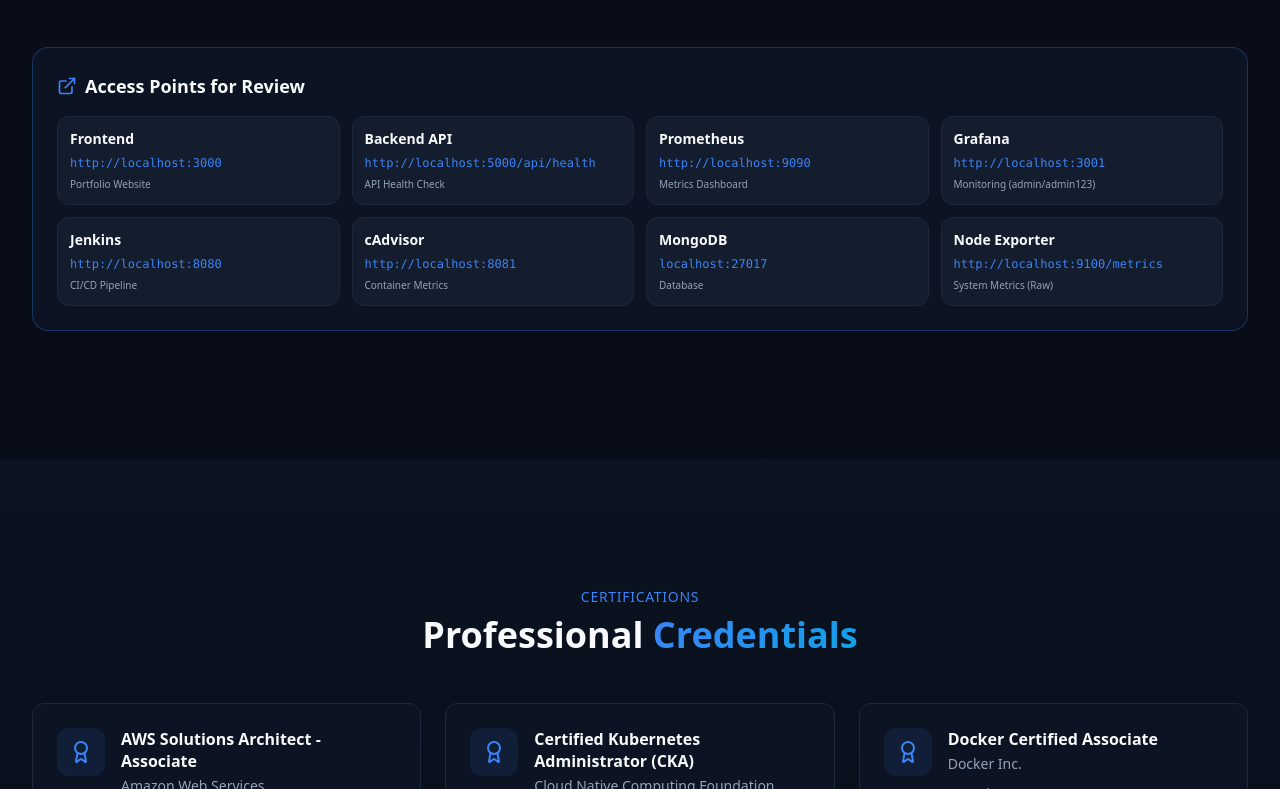
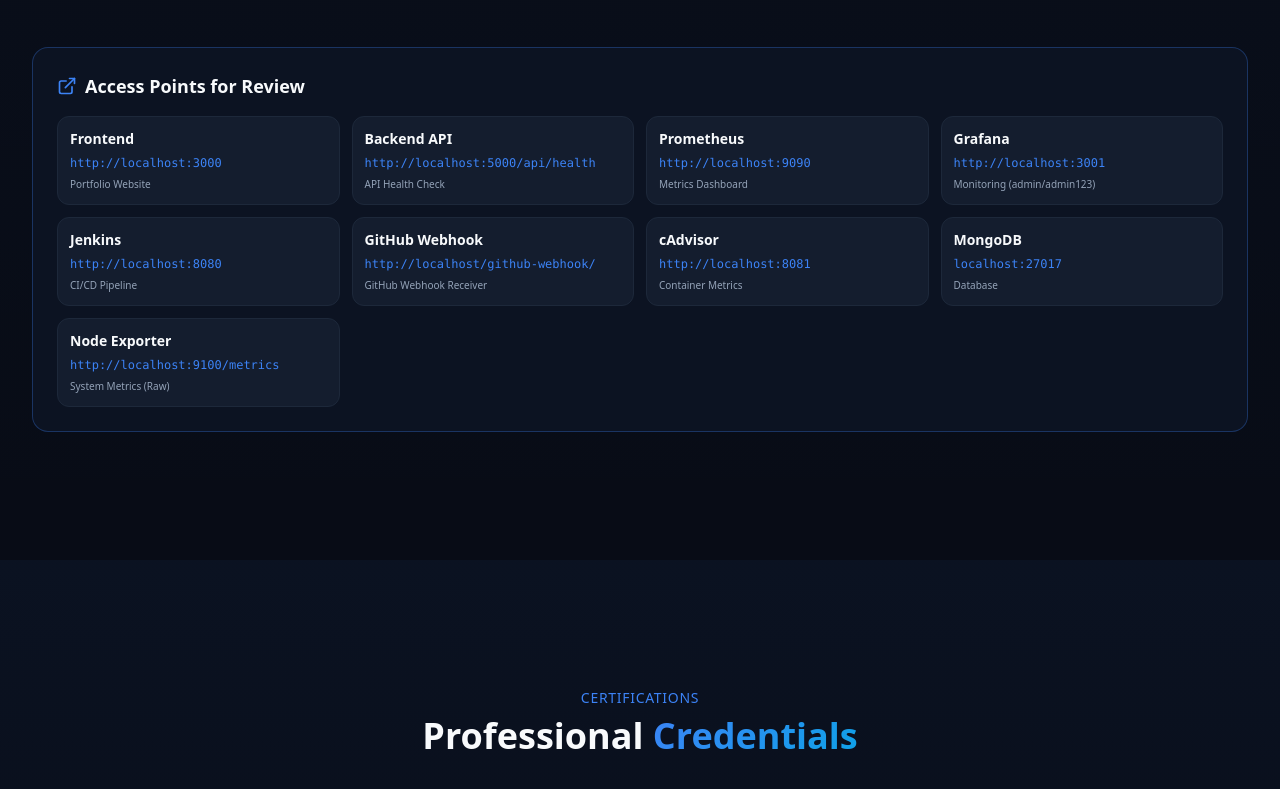
Before and after one commit to VrushabhMK/portfolio-devops, a React (Vite) app in the folder frontend/: page / in a window 1280 px wide. Shown: the part 5371-6160 px from the top of the page. Built offline with nearby package versions, Linux system fonts and the light colour scheme; no server answers.

Commit message:
feat: add GitHub Webhook to Access Points for Review cards

```diff
--- a/frontend/src/components/DevOpsPipeline.tsx
+++ b/frontend/src/components/DevOpsPipeline.tsx
@@ -349,6 +349,7 @@
               { name: 'Prometheus', url: window.location.hostname !== 'localhost' && window.location.hostname !== '127.0.0.1' ? `http://${window.location.hostname}/prometheus` : `http://${window.location.hostname}:9090`, desc: 'Metrics Dashboard' },
               { name: 'Grafana', url: window.location.hostname !== 'localhost' && window.location.hostname !== '127.0.0.1' ? `http://${window.location.hostname}/grafana` : `http://${window.location.hostname}:3001`, desc: 'Monitoring (admin/admin123)' },
               { name: 'Jenkins', url: window.location.hostname !== 'localhost' && window.location.hostname !== '127.0.0.1' ? `http://${window.location.hostname}/jenkins` : `http://${window.location.hostname}:8080`, desc: 'CI/CD Pipeline' },
+              { name: 'GitHub Webhook', url: window.location.hostname !== 'localhost' && window.location.hostname !== '127.0.0.1' ? `http://${window.location.hostname}/github-webhook/` : 'http://localhost/github-webhook/', desc: 'GitHub Webhook Receiver' },
               { name: 'cAdvisor', url: window.location.hostname !== 'localhost' && window.location.hostname !== '127.0.0.1' ? `http://${window.location.hostname}/cadvisor` : `http://${window.location.hostname}:8081`, desc: 'Container Metrics' },
               { name: 'MongoDB', url: `${window.location.hostname}:27017`, desc: 'Database' },
               { name: 'Node Exporter', url: window.location.hostname !== 'localhost' && window.location.hostname !== '127.0.0.1' ? `http://${window.location.hostname}/node-exporter` : `http://${window.location.hostname}:9100/metrics`, desc: 'System Metrics (Raw)' },
```
